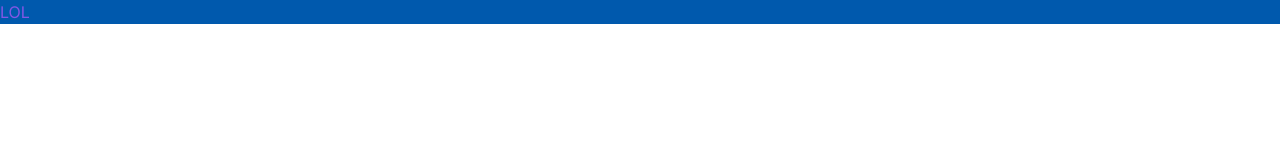
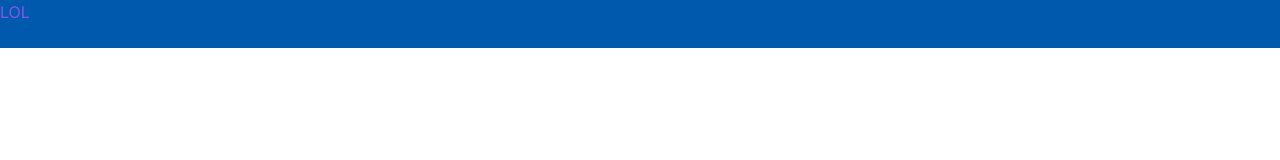
Before and after one commit to ssdev-95/nlw-return-feedback-widget, a Vue app: page / in a window 1280 px wide. Both pictures are taken after a click on the button "Feedback". Shown: the top 160 px of the page. Built offline with nearby package versions, Linux system fonts and the light colour scheme; what phosphor-vue would draw is missing.

Commit message:
[UPDATE] Some minor changes

```diff
--- a/src/components/widget.vue
+++ b/src/components/widget.vue
@@ -12,16 +12,14 @@ import {
 
 <template>
 	<Popover class="h-100 w-50 bg-surface">
-    <PopoverPanel>
-	    <div>
-		  	<h1 class="text-brand-def">LOL</h1>
-			</div>
+    <PopoverPanel as="div" class="flex w-50 bg-green-300 h-12">
+	    <h1 class="text-brand-def">LOL</h1>
     </PopoverPanel>
 
     <div class="fixed bottom-5 right-5">
   		<PopoverButton class="flex relative items-center bg-brand-def hover:bg-brand-hover rounded-full text-brand-text px-3 h-12 group">
 	     	<ph-chat-teardrop-dots class="h-6 w-6" />
-				<span class="max-w-0 overflow-hidden group-hover:max-w-xs transition-all duration-500 ease-linear">
+				<span class="max-w-0 overflow-hidden group-hover:max-w-xs transition-all duration-500 ease-ezr">
 			  	<span class="pl-2"></span>
 				  Feedback
 				</span>
--- a/tailwind.config.js
+++ b/tailwind.config.js
@@ -15,7 +15,10 @@ module.exports = {
       },
       fontFamily: {
         inter: ['Inter', 'Roboto', 'sans']
-      }
+      },
+			transitionTimingFunction: {
+				ez: 'cubic-bezier(0.7, 0.7, 0.7, 0.7)'
+			}
     },
 		colors: {},
   },
```
